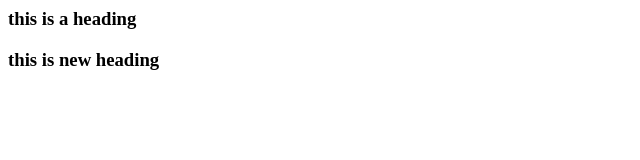
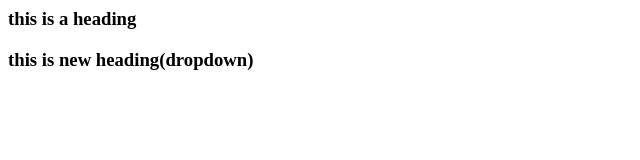
Before and after one commit to VJgithub24/localRepo, a plain HTML site: page index.html in a window 1280 px wide. Shown: the whole page, without its empty margins (0-640 px from the left). Drawn offline with Linux system fonts and the light colour scheme.

Commit message:
Add dropdown

```diff
--- a/index.html
+++ b/index.html
@@ -1,2 +1,2 @@
 <h3>this is a heading</h3>
-<h3>this is new heading</h3>
+<h3>this is new heading(dropdown)</h3>
```
